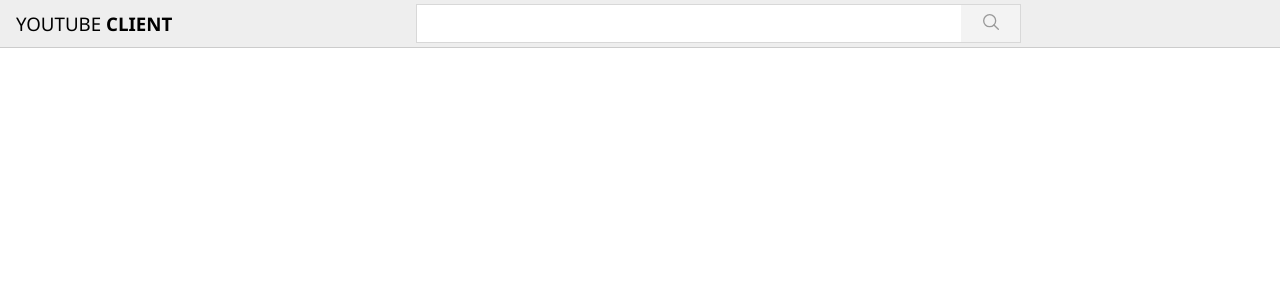
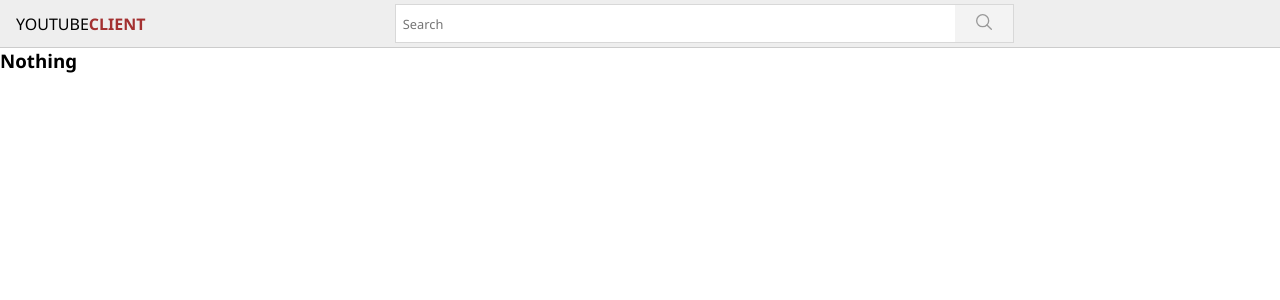
Before and after one commit to ProgaPanda/YoutubeClient, a Vue app: page /search in a window 1280 px wide. Shown: the top 300 px of the page. Built offline with nearby package versions, Linux system fonts and the light colour scheme.

Commit message:
[REFACTOR] Search logic refactoring + add helpers

```diff
--- a/src/components/SearchBar.component.vue
+++ b/src/components/SearchBar.component.vue
@@ -3,6 +3,7 @@
     <input
       class="search__input"
       type="search"
+      placeholder="Search"
       v-model="searchParam"
       @keydown="handleKeyDownEnter"
     />
@@ -27,7 +28,6 @@ export default {
       const searchParam = this.searchParam.trim();
       // Get last search param to avoid duplicate fetches
       const lastSearchParam = this.$route.query.query;
-
       if (searchParam && lastSearchParam !== searchParam) {
         this.$router.push({ path: 'search', query: { query: searchParam } });
       }
--- a/src/layout/Header.component.vue
+++ b/src/layout/Header.component.vue
@@ -1,6 +1,6 @@
 <template>
   <header class="header">
-    <h3 class="header__logo">Youtube <span>client</span></h3>
+    <router-link to="/" class="header__logo">Youtube<span>client</span></router-link>
     <div class="header__search-container">
       <SearchBar />
     </div>
@@ -30,9 +30,12 @@ export default {
   border-bottom: 1px solid #cccccc;
 
   &__logo {
+    color: #000;
     text-transform: uppercase;
     font-weight: normal;
+    text-decoration: none;
     span {
+      color: #a33030;
       font-weight: bold;
     }
   }
--- a/src/pages/Search.page.service.js
+++ b/src/pages/Search.page.service.js
@@ -1,3 +1,10 @@
+/**
+ * returns search query from route object
+ * @param {Object} routeObject YT response
+ * @returns {String} Search param
+ */
+export const getSearchParam = (routeObject) => routeObject.query.query;
+
 /**
  * maps YT search response to UI structure
  * @param {Object} response YT response
--- a/src/pages/Search.page.vue
+++ b/src/pages/Search.page.vue
@@ -1,43 +1,78 @@
 <template>
   <div>
-    <div v-for="(item, index) in searchItems" :key="index">
-      <h2>{{ item.title }}</h2>
-      <h3>{{ item.channelTitle }}</h3>
-      <img :src="item.thumbnailURL" alt="video-thumbnail" />
+    <h3 v-if="isLoading">Loading...</h3>
+    <h3 v-else-if="isEmpty">Nothing</h3>
+
+    <div v-for="{ id, title, channelTitle, thumbnailURL } in searchItems" :key="id">
+      <h2>{{ title }}</h2>
+      <h3>{{ channelTitle }}</h3>
+      <img :src="thumbnailURL" alt="video-thumbnail" />
     </div>
   </div>
 </template>
 
 <script>
 import api from '@/shared/services/api/api.service';
-import { mapSearchResponse } from './Search.page.service';
+import { getSearchParam, mapSearchResponse } from './Search.page.service';
 
 export default {
+  beforeRouteUpdate(to, from, next) {
+    const searchParam = getSearchParam(to);
+    if (searchParam) {
+      this.search(searchParam);
+    } else {
+      this.resetItems();
+    }
+    next();
+  },
+
+  mounted() {
+    const searchParam = getSearchParam(this.$route);
+    if (searchParam) {
+      this.search(searchParam);
+    } else {
+      this.resetItems();
+    }
+  },
+
   data() {
     return {
       searchItems: [],
+      isEmpty: true,
+      isLoading: false,
     };
   },
+
   methods: {
     search(searchParam) {
+      this.resetItems();
+      this.setLoading();
       api.search(searchParam).then((res) => {
         const { items } = mapSearchResponse(res.data);
-        this.searchItems = items;
+        if (items.length) {
+          this.setItems(items);
+        } else {
+          this.resetItems();
+        }
+        this.resetLoading();
       });
     },
-  },
-  beforeRouteUpdate(to, from, next) {
-    const searchParam = to.query.query;
-    if (searchParam) {
-      this.search(searchParam);
-    }
-    next();
-  },
-  mounted() {
-    const searchParam = this.$route.query.query;
-    if (searchParam) {
-      this.search(searchParam);
-    }
+
+    // Helper functions
+    setItems(items) {
+      this.searchItems = items;
+      this.isEmpty = false;
+    },
+    resetItems() {
+      this.isEmpty = true;
+      this.searchItems = [];
+    },
+    setLoading() {
+      this.isLoading = true;
+    },
+    resetLoading() {
+      this.isLoading = false;
+    },
   },
 };
 </script>
```
